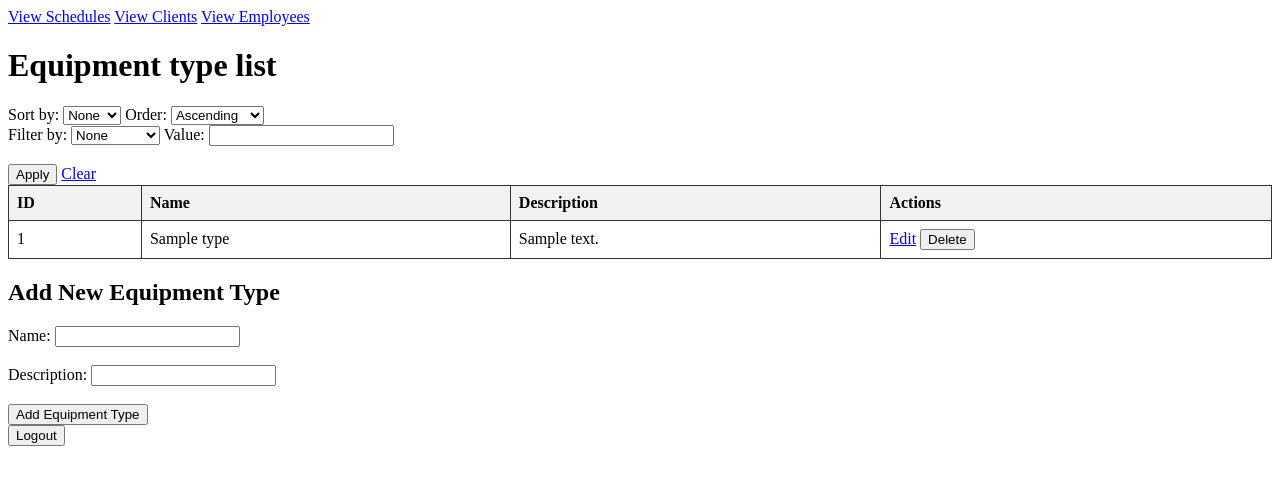
After one commit to ostrrovska/ski_resort, a Flask app: page /equipment_types/ in a window 1280 px wide. The commit adds this page. Shown: the top 485 px of the page. Run offline with Flask 3, Linux system fonts and the light colour scheme; the visitor is signed in with stand-in values (Sample User, id 1); tables that the repository leaves empty hold one stand-in row (values such as "Sample post").

Commit message:
Create equipment_type table + crud + filter/sort

```diff
--- a/app.py
+++ b/app.py
@@ -2,6 +2,7 @@ from flask import Flask
 from controllers.employee_controller import employee_controller
 from controllers.schedule_controller import schedule_controller
 from controllers.client_controller import client_controller
+from controllers.equipment_type_controller import equipment_type_controller
 from middlewares.authentication_middleware import require_login_middleware
 from models import db
 from config import Config
@@ -27,6 +28,8 @@ app.register_blueprint(employee_controller)
 app.register_blueprint(schedule_controller, url_prefix='/schedules')
 app.register_blueprint(client_controller, url_prefix='/clients')
 
+app.register_blueprint(equipment_type_controller, url_prefix='/equipment_types')
+
 if __name__ == '__main__':
     # Quick test: print all schedules for the first employee
     with app.app_context():
--- /dev/null
+++ b/controllers/equipment_type_controller.py
@@ -0,0 +1,45 @@
+from flask import Blueprint, render_template, request, redirect, url_for
+from services.equipment_type_service import EquipmentTypeService
+
+equipment_type_service = EquipmentTypeService()
+
+equipment_type_controller = Blueprint('equipment_type', __name__)
+
+@equipment_type_controller.route('/', methods = ['GET'])
+def list_equipment_types():
+    sort_by = request.args.get('sort_by')
+    sort_order = request.args.get('sort_order')
+    filter_by = request.args.get('filter_by')
+    filter_value = request.args.get('filter_value')
+    equipment_types = equipment_type_service.get_all(sort_by = sort_by, sort_order = sort_order,
+                                                    filter_by=filter_by, filter_value=filter_value)
+    return render_template('equipment_types.html', equipment_types = equipment_types)
+
+@equipment_type_controller.route('/add', methods = ['POST'])
+def add():
+    name = request.form['name']
+    description = request.form['description']
+    equipment_type_service.add(name, description)
+    return redirect(url_for('equipment_type.list_equipment_types'))
+
+@equipment_type_controller.route('/edit/<int:id>', methods = ['GET'])
+def edit_equipment_type(id):
+    equipment_type = equipment_type_service.get_by_id(id)
+    if not equipment_type:
+        return redirect(url_for('equipment_type.list_equipment_types'))
+    return render_template('equipment_type_edit.html', equipment_type = equipment_type)
+
+@equipment_type_controller.route('/update/<int:id>', methods = ['POST'])
+def update(id):
+    name = request.form['name']
+    description = request.form['description']
+
+    if name and description:
+        equipment_type_service.update(id, name, description)
+
+    return redirect(url_for('equipment_type.list_equipment_types'))
+
+@equipment_type_controller.route('/delete/<int:id>', methods = ['POST'])
+def delete(id):
+    equipment_type_service.delete(id)
+    return redirect(url_for('equipment_type.list_equipment_types'))
--- /dev/null
+++ b/services/equipment_type_service.py
@@ -0,0 +1,56 @@
+from models.equipment_type import EquipmentType, db
+
+class EquipmentTypeService:
+
+    @staticmethod
+    def get_all(sort_by = None, sort_order = 'asc', filter_by = None, filter_value = None):
+        query = EquipmentType.query
+        sort_filter_options = {
+            'id': EquipmentType.id,
+            'name': EquipmentType.name,
+            'description': EquipmentType.description
+        }
+        if sort_by in sort_filter_options:
+            if sort_order == 'desc':
+                query = query.order_by(sort_filter_options[sort_by].desc())
+            else:
+                query = query.order_by(sort_filter_options[sort_by])
+
+        if filter_by in sort_filter_options and filter_value:
+            column = sort_filter_options[filter_by]
+            if isinstance(column.type, db.Integer):
+                query = query.filter(column == int(filter_value))
+            else:
+                query = query.filter(column.ilike(f'%{filter_value}%'))
+
+        return query.all()
+
+    @staticmethod
+    def get_by_id(id):
+        return EquipmentType.query.get(id)
+
+    @staticmethod
+    def add(name, description):
+        new_equipment_type = EquipmentType(name, description)
+        db.session.add(new_equipment_type)
+        db.session.commit()
+        return new_equipment_type
+
+    @staticmethod
+    def update(id, name, description):
+        equipment_type = EquipmentTypeService.get_by_id(id)
+        if equipment_type:
+            equipment_type.name = name
+            equipment_type.description = description
+            db.session.commit()
+            return True
+        return False
+
+    @staticmethod
+    def delete(id):
+        equipment_type = EquipmentTypeService.get_by_id(id)
+        if equipment_type:
+            db.session.delete(equipment_type)
+            db.session.commit()
+            return True
+        return False
--- a/templates/clients.html
+++ b/templates/clients.html
@@ -8,6 +8,7 @@
 <body>
 <a href="{{ url_for('employee.list_employees') }}">View Employees</a>
 <a href="{{ url_for('schedule.list_schedules') }}">View Schedules</a>
+<a href="{{ url_for('equipment_type.list_equipment_types') }}">View Equipment Types</a>
 <h1>Client List</h1>
 
 <form action="{{ url_for('client.list_clients') }}" method="GET">
--- a/templates/employees.html
+++ b/templates/employees.html
@@ -8,6 +8,7 @@
 <body>
 <a href="{{ url_for('schedule.list_schedules') }}">View Schedules</a>
 <a href="{{ url_for('client.list_clients') }}">View Clients</a>
+<a href="{{ url_for('equipment_type.list_equipment_types') }}">View Equipment Types</a>
 <h1>Employee List</h1>
 
 
--- /dev/null
+++ b/templates/equipment_types.html
@@ -0,0 +1,85 @@
+<!DOCTYPE html>
+<html lang="en">
+<head>
+    <meta charset="UTF-8">
+    <title>Equipment types</title>
+    <link rel="stylesheet" href="{{ url_for('static', filename='styles.css') }}">
+</head>
+<body>
+<a href="{{ url_for('schedule.list_schedules') }}">View Schedules</a>
+<a href="{{ url_for('client.list_clients') }}">View Clients</a>
+<a href="{{ url_for('employee.list_employees') }}">View Employees</a>
+
+<h1>Equipment type list</h1>
+
+<!-- Form for sorting and filtering equipment types -->
+<form action="{{ url_for('equipment_type.list_equipment_types') }}" method="GET">
+    <div class="form-group">
+        <label for="sort_by">Sort by:</label>
+        <select id="sort_by" name="sort_by">
+            <option value="" selected>None</option>
+            <option value="id">ID</option>
+            <option value="name">Name</option>
+        </select>
+        <label for="sort_order">Order:</label>
+        <select id="sort_order" name="sort_order">
+            <option value="asc" selected>Ascending</option>
+            <option value="desc">Descending</option>
+        </select>
+    </div>
+
+    <div class="form-group">
+        <label for="filter_by">Filter by:</label>
+        <select id="filter_by" name="filter_by">
+            <option value="" selected>None</option>
+            <option value="name">Name</option>
+            <option value="description">Description</option>
+        </select>
+        <label for="filter_value">Value:</label>
+        <input type="text" id="filter_value" name="filter_value"><br><br>
+        <button type="submit">Apply</button>
+        <a href="{{ url_for('equipment_type.list_equipment_types') }}">Clear</a>
+    </div>
+</form>
+
+<table>
+    <tr>
+        <th>ID</th>
+        <th>Name</th>
+        <th>Description</th>
+        <th>Actions</th>
+    </tr>
+    {% for equipment_type in equipment_types %}
+        <tr>
+            <td>{{ equipment_type.id }}</td>
+            <td>{{ equipment_type.name }}</td>
+            <td>{{ equipment_type.description }}</td>
+            <td>
+                <a href="{{ url_for('equipment_type.edit_equipment_type', id=equipment_type.id) }}">Edit</a>
+                <form action="{{ url_for('equipment_type.delete', id=equipment_type.id) }}" method="POST" style="display:inline;">
+                    <button type="submit">Delete</button>
+                </form>
+            </td>
+        </tr>
+    {% endfor %}
+</table>
+
+<h2>Add New Equipment Type</h2>
+<form action="{{ url_for('equipment_type.add') }}" method="POST">
+    <label for="name">Name:</label>
+    <input type="text" id="name" name="name" required><br><br>
+
+    <label for="description">Description:</label>
+    <input type="text" id="description" name="description" required><br><br>
+
+    <button type="submit">Add Equipment Type</button>
+</form>
+
+<!-- Logout button -->
+<form action="{{ url_for('client.logout') }}" method="POST" style="display: inline;">
+    <button type="submit">Logout</button>
+</form>
+
+
+</body>
+</html>
--- a/templates/schedules.html
+++ b/templates/schedules.html
@@ -8,6 +8,7 @@
 <body>
 <a href="{{ url_for('employee.list_employees') }}">View Employees</a>
 <a href="{{ url_for('client.list_clients') }}">View Clients</a>
+<a href="{{ url_for('equipment_type.list_equipment_types') }}">View Equipment Types</a>
 <h1>Schedules</h1>
 
 <form action="{{ url_for('schedule.list_schedules') }}" method="GET">
```
Also changed, not shown: models/equipment_type.py (added, +12 -0 lines), templates/equipment_type_edit.html (added, +23 -0 lines).
